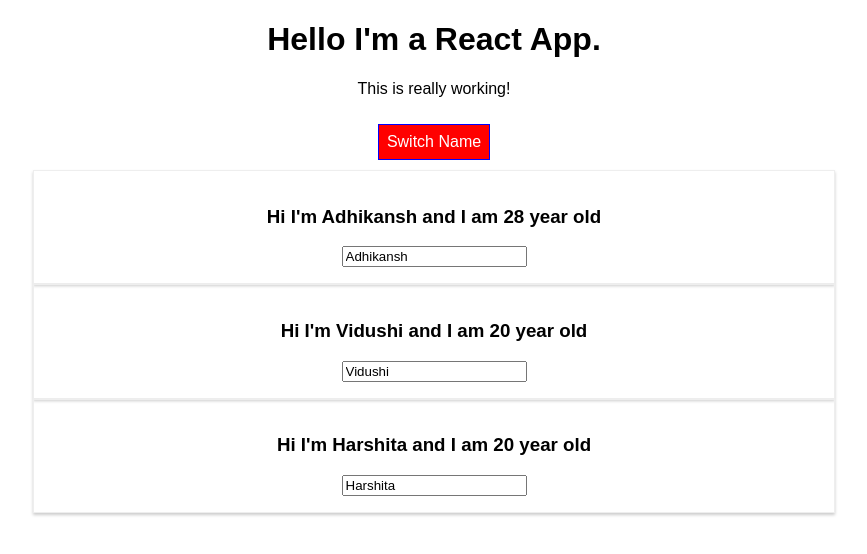
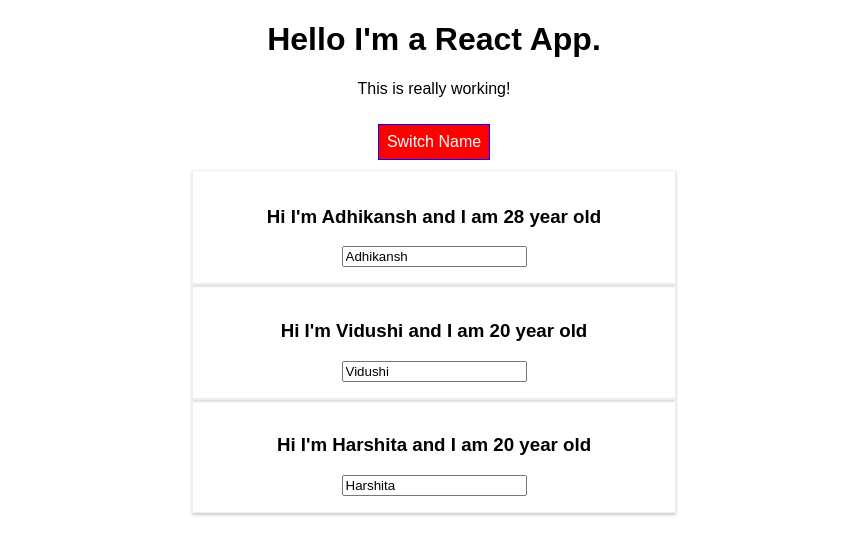
Before and after one commit to SIAM-VIT/React-Js, a React (Create React App) app in the folder react-complete-guide/: page / in a window 1280 px wide. Both pictures are taken after a click on the button "Switch Name". Shown: the top 554 px of the page, without its empty margins (206-1073 px from the left). Built offline with nearby package versions, Linux system fonts and the light colour scheme.

Commit message:
add radium

```diff
--- a/react-complete-guide/package.json
+++ b/react-complete-guide/package.json
@@ -3,6 +3,7 @@
   "version": "0.1.0",
   "private": true,
   "dependencies": {
+    "radium": "^0.25.2",
     "react": "^16.8.6",
     "react-dom": "^16.8.6",
     "react-scripts": "1.1.5"
--- a/react-complete-guide/src/App.js
+++ b/react-complete-guide/src/App.js
@@ -1,5 +1,6 @@
 import React, { useState, Component } from "react";
 import "./App.css";
+import Radium, { StyleRoot } from "radium";
 import Person from "./Person/Person";
 
 class App extends Component {
@@ -111,7 +112,12 @@
       font: "inherit",
       border: "1px solid blue",
       padding: "8px",
-      margin: "10px auto"
+      margin: "10px auto",
+      curson: "pointer",
+      ":hover": {
+        backgroundColor: "ligthgreen",
+        color: "black"
+      }
     };
 
     let persons = null;
@@ -147,6 +153,10 @@
         </div>
       );
       style.backgroundColor = "red";
+      style[":hover"] = {
+        backgroundColor: "ligthgreen",
+        color: "black"
+      };
     }
 
     const classes = [];
@@ -158,6 +168,7 @@
     }
 
     return (
+      <StyleRoot>
         <div className="App">
           <h1>Hello I'm a React App.</h1>
           <p className={classes.join(" ")}>This is really working!</p>
@@ -172,6 +183,7 @@
           </button>
           {persons}
         </div>
+      </StyleRoot>
     );
     // return React.createElement(
     //   "div",
@@ -180,4 +192,4 @@
     // );
   }
 }
-export default App;
+export default Radium(App);
--- a/react-complete-guide/src/Person/Person.js
+++ b/react-complete-guide/src/Person/Person.js
@@ -1,9 +1,15 @@
 import React from "react";
 import "./Person.css";
+import Radium from "radium";
 
 const Person = props => {
+  const style = {
+    "@media (min-width:500px)": {
+      width: "450px"
+    }
+  };
   return (
-    <div className="Person">
+    <div className="Person" style={style}>
       <h3 onClick={props.ClickMe}>
         Hi I'm {props.name} and I am {props.age} year old
       </h3>
@@ -13,4 +19,4 @@
   );
 };
 
-export default Person;
+export default Radium(Person);
```
Also changed, not shown: 1 other file (tests, documents, lock files or other folders). Lines whose indentation alone changed are shown as unchanged.
